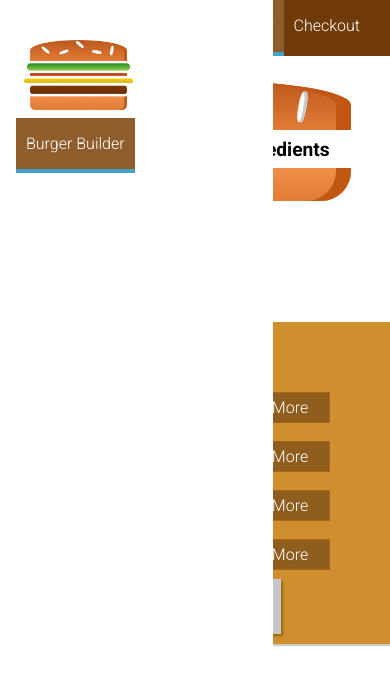
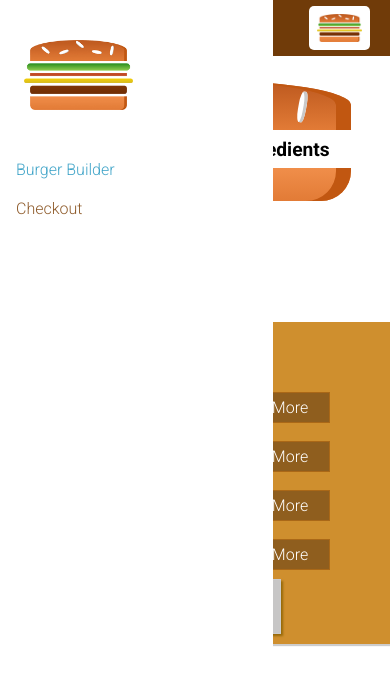
Before and after one commit to brandaogabriel7/burger-builder-app, a React (Create React App) app: page / in a window 390 px wide. Shown: the top 684 px of the page. Built offline with nearby package versions, Linux system fonts and the light colour scheme.

Commit message:
style: ajust sidedrawer and toolbar responsiveness

```diff
--- a/src/components/Navigation/NavigationItems/NavigationItem/navigationitem.module.css
+++ b/src/components/Navigation/NavigationItems/NavigationItem/navigationitem.module.css
@@ -1,19 +1,38 @@
+.NavigationItem {
+    margin: 10px 0;
+    box-sizing: border-box;
+    display: block;
+    width: 100%;
+}
+
+.NavigationItem a {
+    color: #8f5c2c;
+    text-decoration: none;
+    width: 100%;
+    box-sizing: border-box;
+    display: block;
+}
+
+.NavigationItem a:hover,
+.NavigationItem a:active,
+.NavigationItem a.active {
+    color: #40a4c8;
+}
+
+@media (min-width: 500px) {
     .NavigationItem {
         margin: 0;
-    box-sizing: border-box;
         display: flex;
         height: 100%;
+        width: auto;
         align-items: center;
     }
 
     .NavigationItem a {
         color: white;
-    text-decoration: none;
         height: 100%;
         padding: 16px 10px;
         border-bottom: 4px solid transparent;
-    box-sizing: border-box;
-    display: block;
     }
 
     .NavigationItem a:hover,
@@ -23,3 +42,4 @@
         border-bottom: 4px solid #40a4c8;
         color: white;
     }
+}
--- a/src/components/Navigation/NavigationItems/navigationitems.module.css
+++ b/src/components/Navigation/NavigationItems/navigationitems.module.css
@@ -3,6 +3,13 @@
     padding: 0;
     list-style: none;
     display: flex;
+    flex-flow: column;
     align-items: center;
     height: 100%;
 }
+
+@media (min-width: 500px) {
+    .NavigationItems {
+        flex-flow: row;
+    }
+}
--- a/src/components/Navigation/SideDrawer/sidedrawer.module.css
+++ b/src/components/Navigation/SideDrawer/sidedrawer.module.css
@@ -28,4 +28,5 @@
 
 .Logo {
     height: 11%;
+    margin-bottom: 32px;
 }
--- a/src/components/Navigation/Toolbar/Toolbar.js
+++ b/src/components/Navigation/Toolbar/Toolbar.js
@@ -9,7 +9,7 @@
         <div className={styles.Logo}>
             <Logo />
         </div>
-        <nav>
+        <nav className={styles.DesktopOnly}>
             <NavigationItems />
         </nav>
     </header>
--- a/src/components/Navigation/Toolbar/toolbar.module.css
+++ b/src/components/Navigation/Toolbar/toolbar.module.css
@@ -20,3 +20,9 @@
 .Logo {
     height: 80%;
 }
+
+@media (max-width: 499px) {
+    .DesktopOnly {
+        display: none;
+    }
+}
```
Lines whose indentation alone changed are shown as unchanged.
